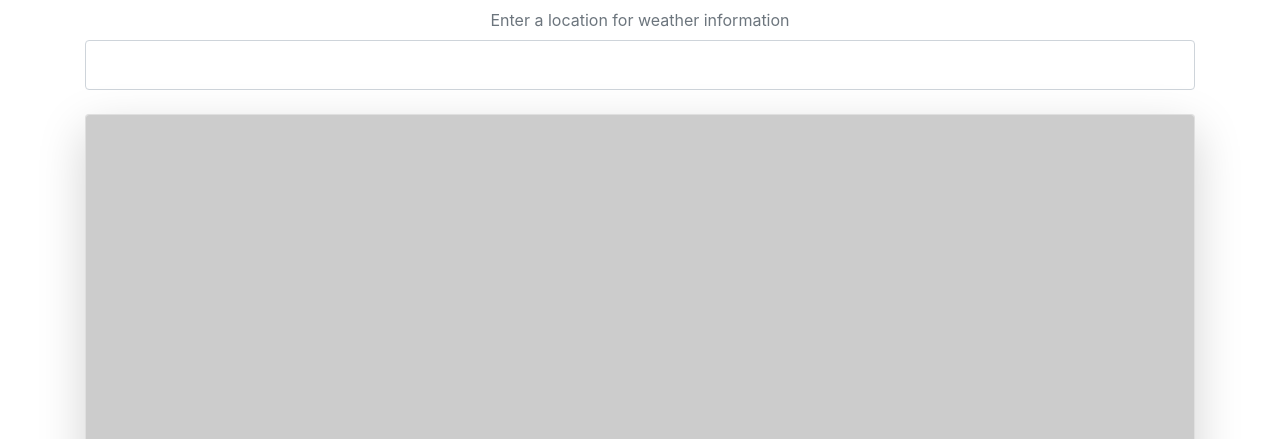
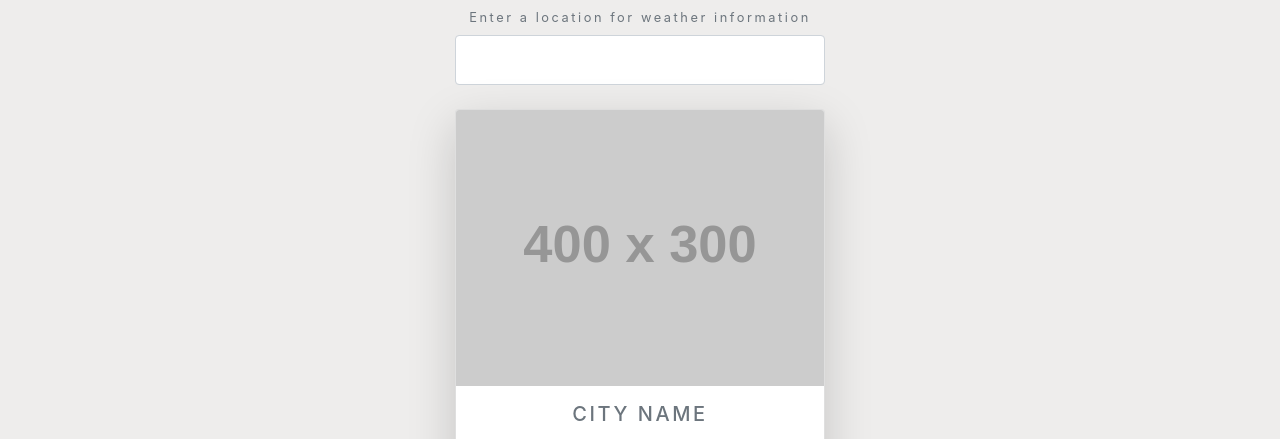
Before and after one commit to Ajil5467/weatherapp.github.io, a plain HTML site: page index.html in a window 1280 px wide. Shown: the part 112-551 px from the top of the page. Drawn offline with nearby package versions, Linux system fonts and the light colour scheme; placeholder pictures from the web are drawn by us.

Commit message:
update 6
6

```diff
--- a/index.html
+++ b/index.html
@@ -4,7 +4,7 @@
   <meta name="viewport" content="width=device-width, initial-scale=1.0">
   <meta http-equiv="X-UA-Compatible" content="ie=edge">
   <link rel="stylesheet" href="https://stackpath.bootstrapcdn.com/bootstrap/4.3.1/css/bootstrap.min.css" integrity="sha384-ggOyR0iXCbMQv3Xipma34MD+dH/1fQ784/j6cY/iJTQUOhcWr7x9JvoRxT2MZw1T" crossorigin="anonymous">
-  <link rel="stylesheet" href=""styletest.css">
+  <link rel="stylesheet" href="styletest.css">
   <title>Weather app</title>
 </head>
 <body>
```
